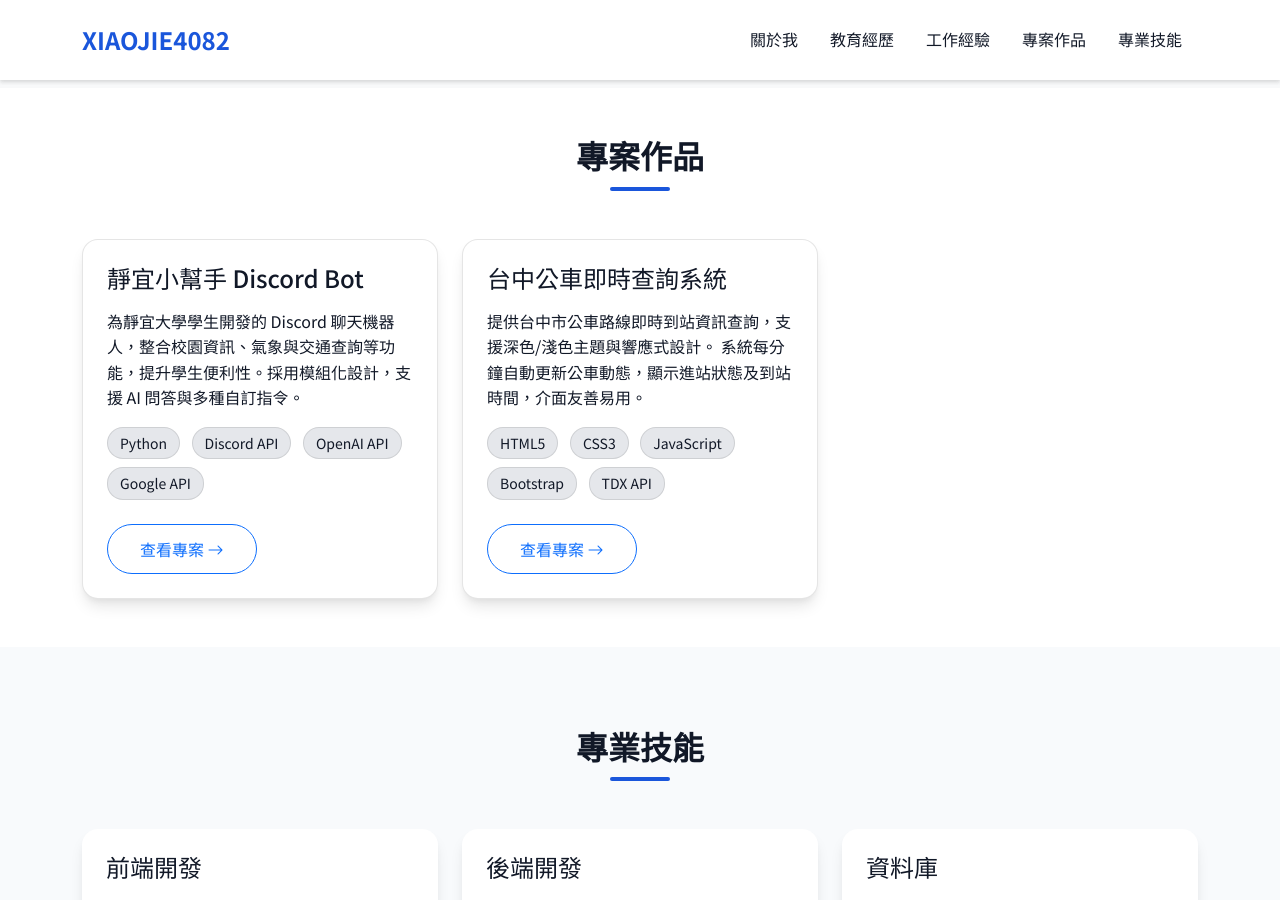
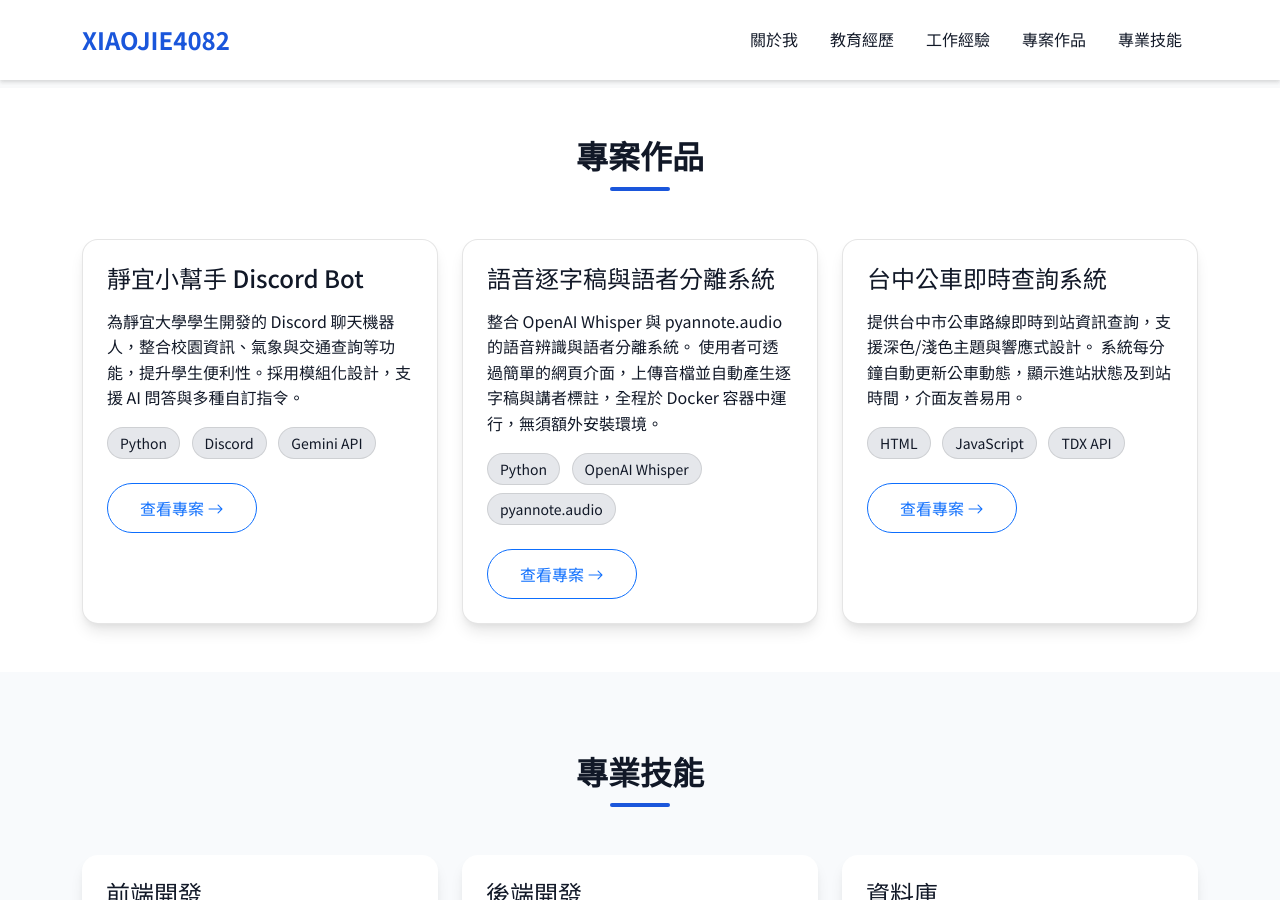
Before and after one commit to xiaojie4082/xiaojie4082.github.io, a Jekyll site: the page built from index.html, in a window 1280 px wide and 900 px high, scrolled down 2573 px. Built offline with Jekyll 4.4.1, drawn with Linux system fonts in a browser that asks for light colours; nearby versions of some CDN libraries.

Commit message:
Update projects.yml

```diff
--- a/_data/projects.yml
+++ b/_data/projects.yml
@@ -4,10 +4,20 @@
   image: /assets/images/projects/pu_discord_bot.jpg
   tags:
     - Python
-    - Discord API
-    - OpenAI API
-    - Google API
+    - Discord
+    - Gemini API
   link: https://github.com/xiaojie4082/PU_Discord_Bot
+
+- title: 語音逐字稿與語者分離系統
+  description: |
+    整合 OpenAI Whisper 與 pyannote.audio 的語音辨識與語者分離系統。
+    使用者可透過簡單的網頁介面，上傳音檔並自動產生逐字稿與講者標註，全程於 Docker 容器中運行，無須額外安裝環境。
+  image: /assets/images/projects/multi_whisper_speaker_ui.jpg
+  tags:
+    - Python
+    - OpenAI Whisper
+    - pyannote.audio
+  link: https://github.com/xiaojie4082/multi_whisper_speaker_ui
 
 - title: 台中公車即時查詢系統
   description: |
@@ -15,9 +25,7 @@
     系統每分鐘自動更新公車動態，顯示進站狀態及到站時間，介面友善易用。
   image: /assets/images/projects/taichung_bus.jpg
   tags:
-    - HTML5
-    - CSS3
+    - HTML
     - JavaScript
-    - Bootstrap
     - TDX API
   link: https://xiaojie4082.github.io/Taichung_Bus/
```
